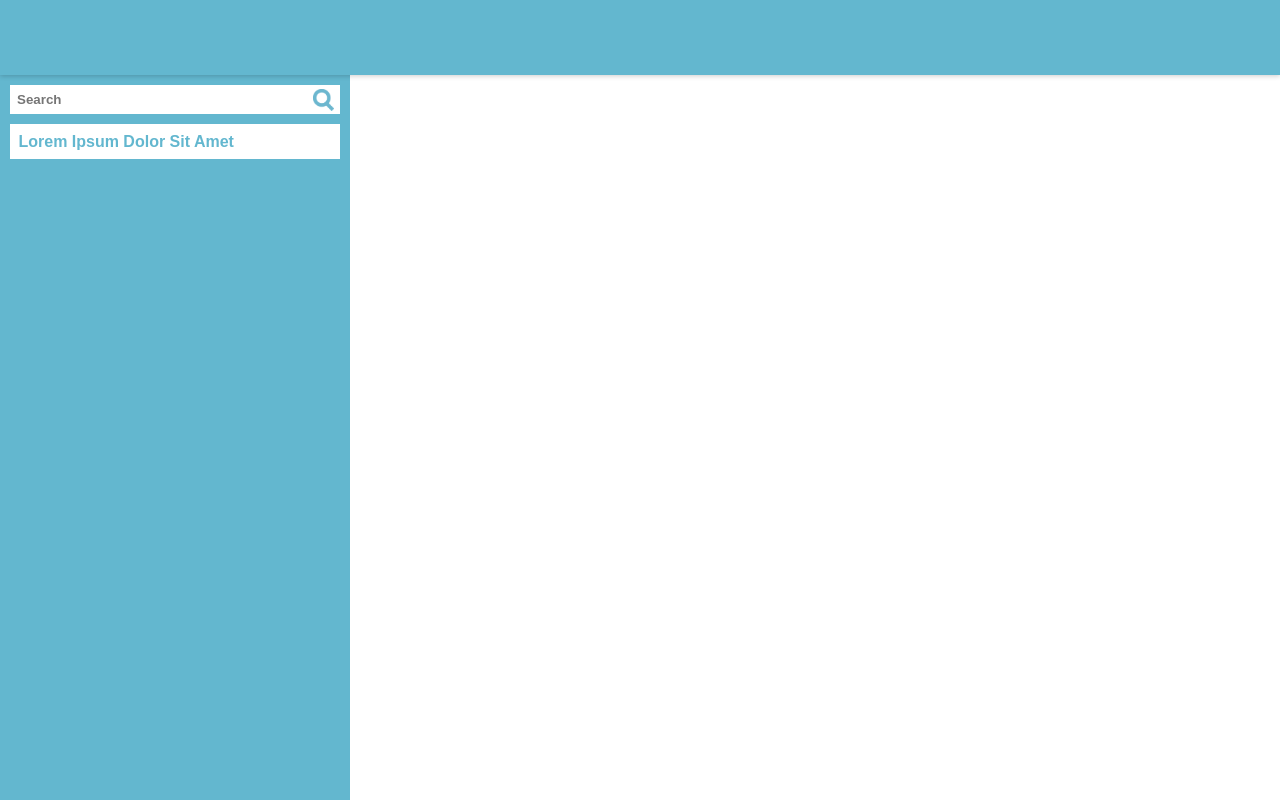
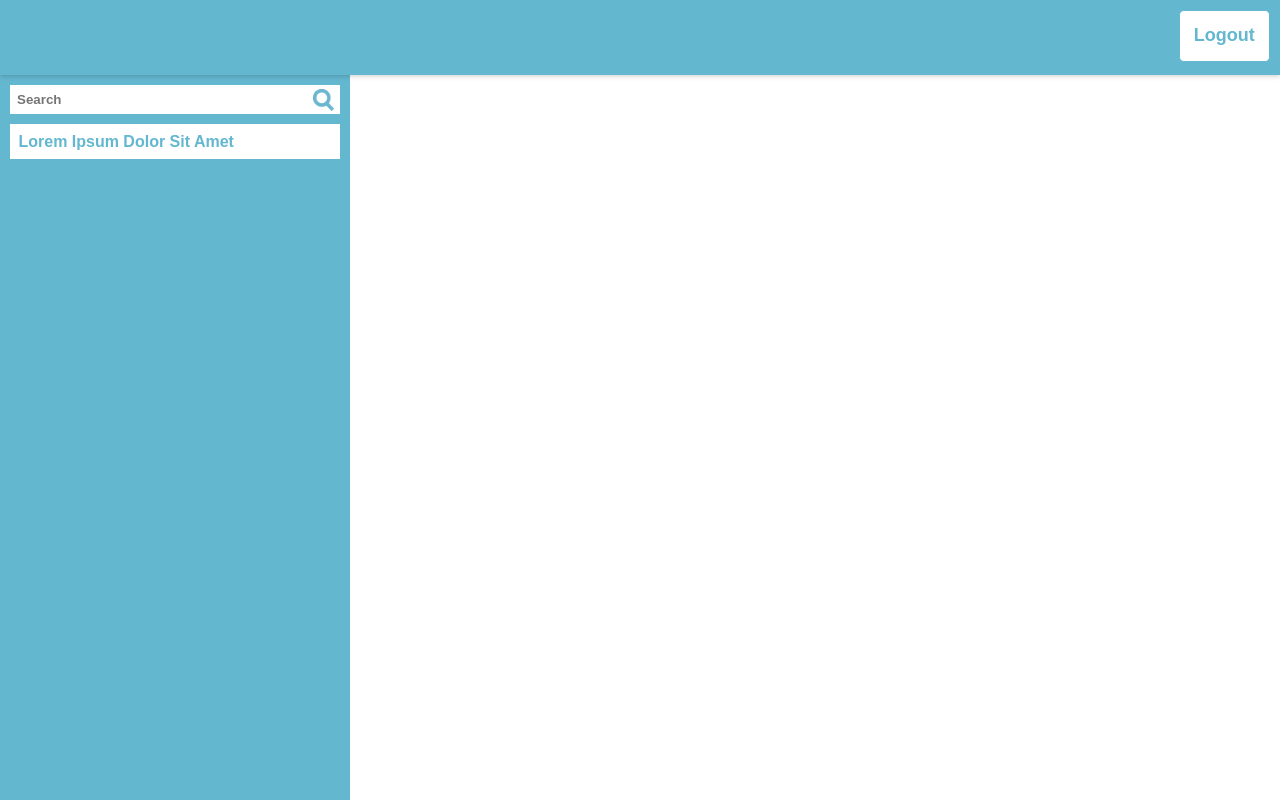
Before and after one commit to NJIT-CS490-project/CS490-frontend, a website: page dashboard.html in a window 1280 px wide. Drawn offline with Linux system fonts and the light colour scheme.

Commit message:
Add logout button to nav bar

```diff
--- a/dashboard.html
+++ b/dashboard.html
@@ -12,6 +12,7 @@
   </head>
   <body>
     <nav>
+      <input class="button nav-button" type="button" value="Logout"></input>
     </nav>
     <section class="sidebar">
       <section class="event-setting">
```
